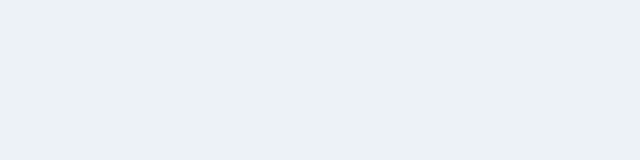
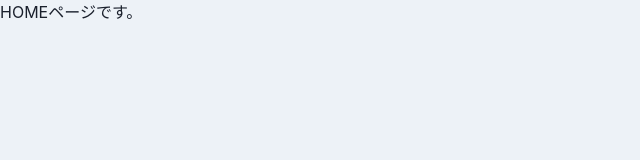
Before and after one commit to ryo-okazaki/react-step-up-chakra-ui, a React (Vite) app in the folder react/: page /home in a window 1280 px wide. Shown: the top 160 px of the page, without its empty margins (0-640 px from the left). Built offline with nearby package versions, Linux system fonts and the light colour scheme; the HTML template or start-up script is replaced by a standard one.

Commit message:
ホーム配下のルーティングを設定

```diff
--- /dev/null
+++ b/react/src/components/pages/Home.tsx
@@ -0,0 +1,5 @@
+import { FC, memo } from "react";
+
+export const Home: FC = memo(() => {
+  return <p>HOMEページです。</p>
+})
--- /dev/null
+++ b/react/src/components/pages/Setting.tsx
@@ -0,0 +1,5 @@
+import { FC, memo } from "react";
+
+export const Setting: FC = memo(() => {
+  return <p>設定ページです。</p>
+})
--- /dev/null
+++ b/react/src/components/pages/UserManagement.tsx
@@ -0,0 +1,5 @@
+import { FC, memo } from "react";
+
+export const UserManagement: FC = memo(() => {
+  return <p>ユーザ管理ページです。</p>
+})
--- /dev/null
+++ b/react/src/router/HomeRoutes.tsx
@@ -0,0 +1,21 @@
+import { Home } from "../components/pages/Home";
+import { Setting } from "../components/pages/Setting";
+import { UserManagement } from "../components/pages/UserManagement";
+
+export const HomeRoutes = [
+  {
+    path: "/",
+    exact: true,
+    children: <Home />
+  },
+  {
+    path: "/user_management",
+    exact: false,
+    children: <UserManagement />
+  },
+  {
+    path: "/setting",
+    exact: false,
+    children: <Setting />
+  }
+]
--- a/react/src/router/Router.tsx
+++ b/react/src/router/Router.tsx
@@ -2,6 +2,7 @@ import { FC, memo } from "react";
 import { Route, Switch } from "react-router-dom";
 
 import { Login } from "../components/pages/Login";
+import { HomeRoutes } from "./HomeRoutes";
 
 export const Router: FC = memo(() => {
   return (
@@ -9,6 +10,15 @@ export const Router: FC = memo(() => {
       <Route exact path="/">
         <Login />
       </Route>
+      <Route path="/home" render={({ match: { url } }) => (
+        <Switch>
+          {HomeRoutes.map((route) => (
+            <Route key={route.path} exact={route.exact} path={`${url}${route.path}`}>
+              {route.children}
+            </Route>
+          ))}
+        </Switch>
+      )} />
     </Switch>
   )
 });
```
